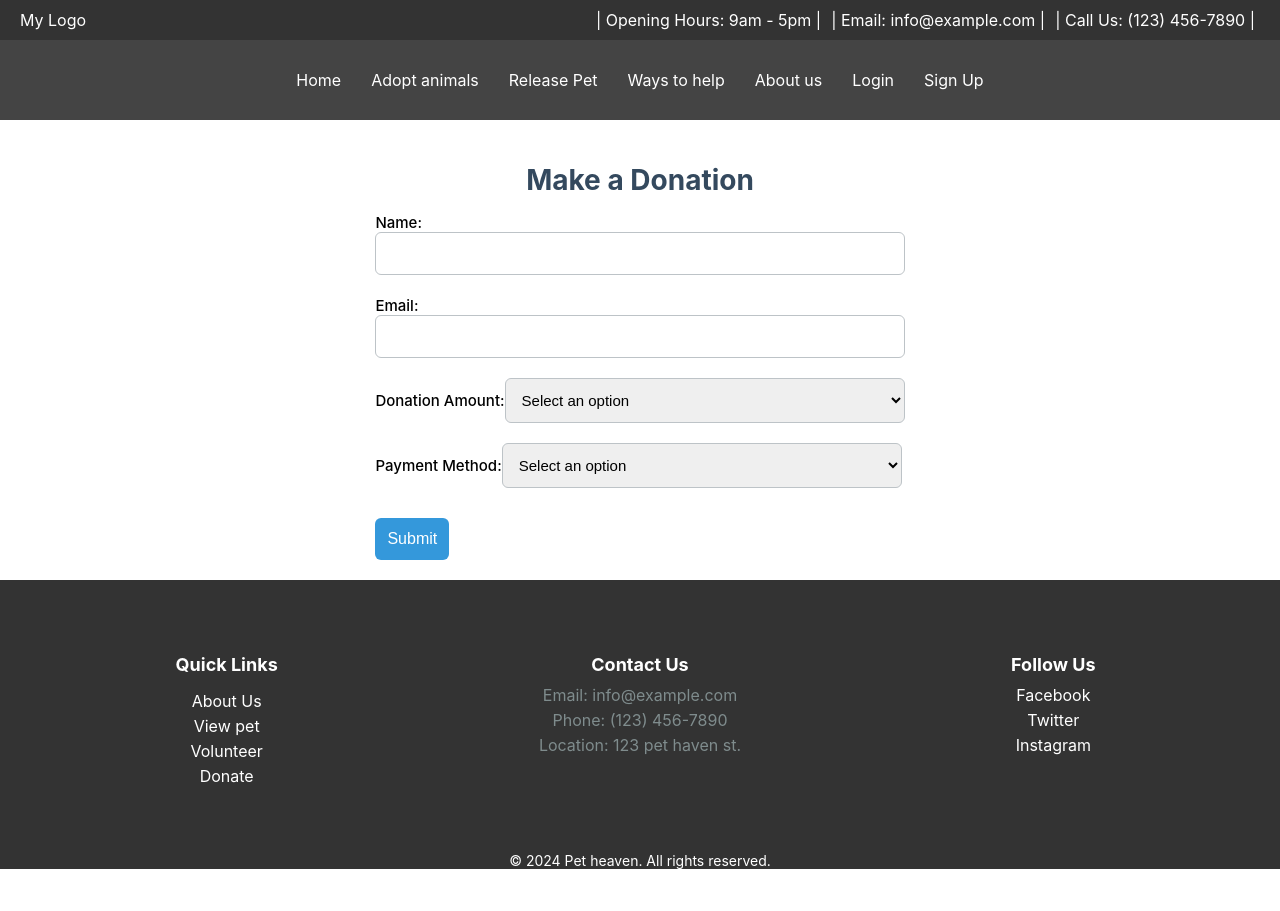
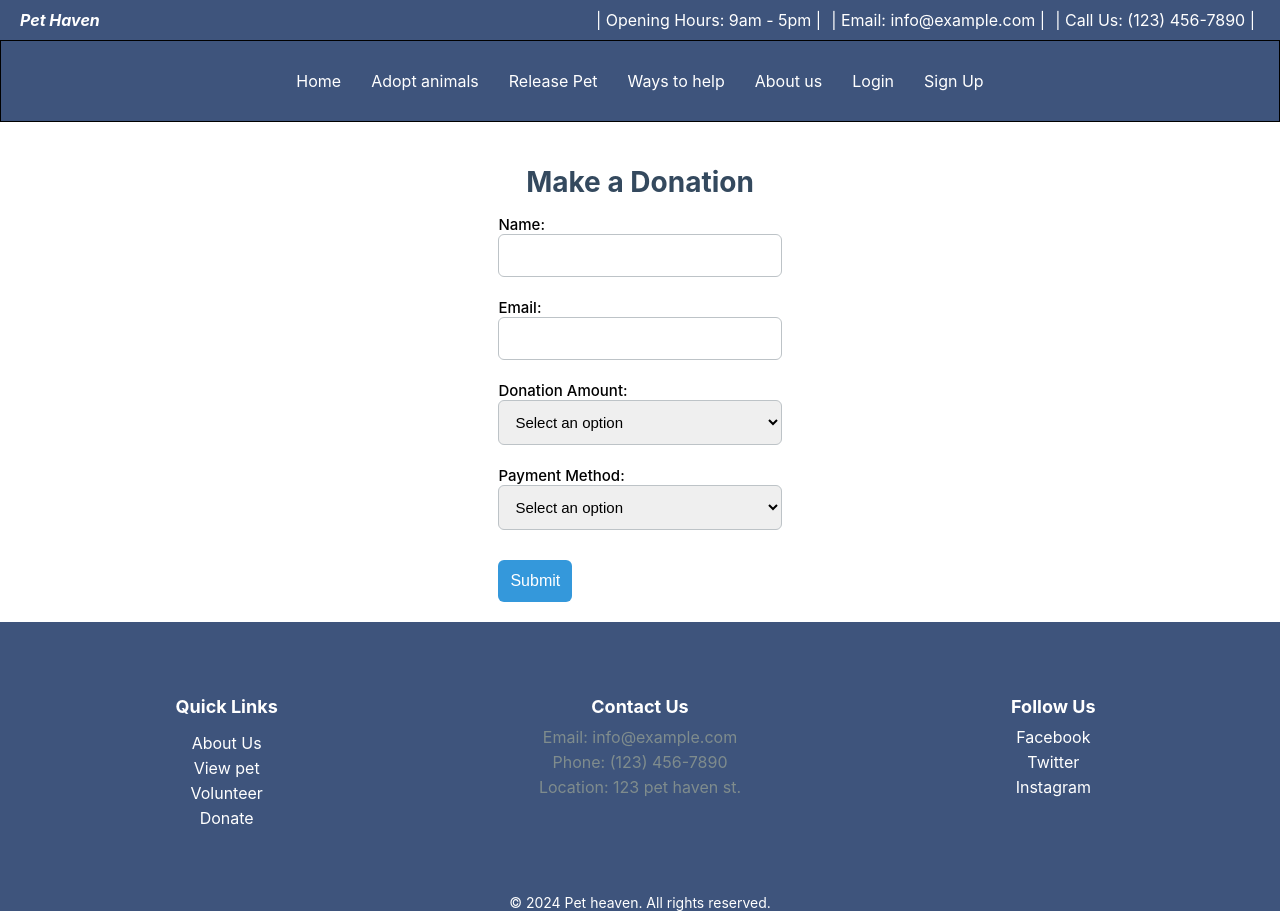
Before and after one commit to aloylee2/assignment3, a React (Create React App) app: page /Donate in a window 1280 px wide. Before the commit the page ends 869 px from the top, so only its background shows below. Built offline with nearby package versions, Linux system fonts and the light colour scheme.

Commit message:
DONEEEEE

```diff
--- a/src/components/Footer.css
+++ b/src/components/Footer.css
@@ -1,7 +1,7 @@
 /* Footer.css */
 
 .container{
-  background-color: #333;
+  background-color: #3e547c;
 }
   .footer_container {
     display: flex;
--- a/src/components/Navbar.css
+++ b/src/components/Navbar.css
@@ -6,7 +6,7 @@
     display: flex;
     justify-content: space-between;
     padding: 10px 20px;
-    background-color: #333;
+    background-color: #3e547c;
 }
 
 .logo {
@@ -22,7 +22,8 @@
 .navbar {
     display: flex;
     justify-content: center;
-    background-color: #444;
+    background-color: #3e547c;
+    border:solid black 1px;
     padding: 30px 0;
     width: 100%;
 }
--- a/src/components/Navbar.js
+++ b/src/components/Navbar.js
@@ -56,7 +56,7 @@ const Navbar = ({ isLoggedIn, handleLogout, username }) => {
     return (
         <div className='navbar-container'>
             <div className='header'>
-                <div className='logo'>My Logo</div>
+                <div className='logo'><strong><i>Pet Haven</i></strong></div>
                 <div className='contact-info'>
                     <br/>
                     <span>| Opening Hours: 9am - 5pm |</span>
--- a/src/pages/Donation.css
+++ b/src/pages/Donation.css
@@ -9,8 +9,13 @@
   padding: 20px 10px;
   box-sizing: border-box;
 }
+label {
+  margin-bottom: 8px;
+  font-weight: 500;
+  font-size: 15px;
+}
 .credit,.method,.amount{
-  width: 400px;
+  width: 100%;
   padding: 12px;
   margin-bottom: 20px;
   border: 1px solid #bdc3c7;
--- a/src/pages/Home.js
+++ b/src/pages/Home.js
@@ -36,7 +36,7 @@ const Home = ({ isLoggedIn }) => {
           )}
            <Button
               label='Learn More'
-              onClick={() => (window.location.href = '/About')}
+              onClick={() => (window.location.href = '/Mission')}
               className='join_us_button'
             />
         </div>
--- a/src/pages/Volunteer.css
+++ b/src/pages/Volunteer.css
@@ -64,3 +64,18 @@
       opacity: 1;
     }
   }
+
+  @media (max-width: 768px) {
+    .volunteer_gallery {
+        flex-direction: column;
+        padding: 20px 0;
+    }
+}
+
+@media (max-width: 480px) {
+    .volunteer_gallery {
+        flex-direction: column;
+        padding: 20px 0;
+    }
+
+}
--- a/src/pages/Volunteer.js
+++ b/src/pages/Volunteer.js
@@ -44,7 +44,7 @@ const Volunteer = ({isLoggedIn}) => {
       <img src={cleaning} alt='volunteer' className='dog_image'/>
      </div>
      <div className='gallery_text'>
-      <h2>Cleaning</h2>
+      <h3 className='cleaning'>Cleaning</h3>
           <p>Information on cleaning.........</p>
               <Button
               label='Register'
@@ -70,7 +70,7 @@ const Volunteer = ({isLoggedIn}) => {
       <img src={grooming} alt='volunteer' className='dog_image'/>
      </div>
      <div className='gallery_text'>
-      <h2>Grooming animal</h2>
+      <h3 className='grooming'>Grooming animal</h3>
           <p>Information on Grooming.........</p>
               <Button
               label='Register'
```
